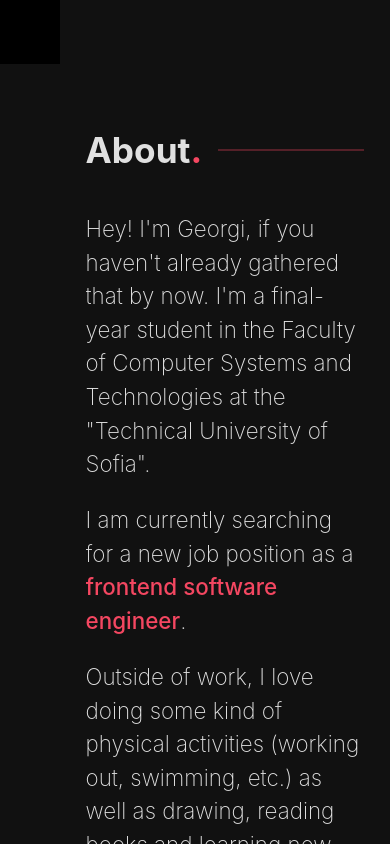
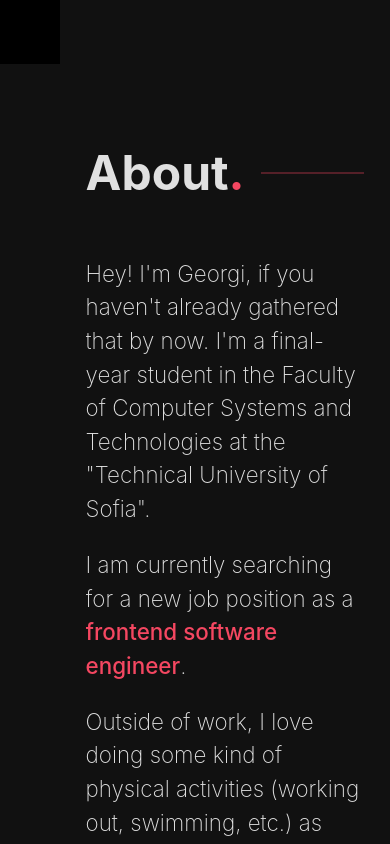
Before and after one commit to dimovv23/Portfolio-2, a React (Vite) app: page / in a window 390 px wide. Shown: the part 780-1624 px from the top of the page. Built offline with nearby package versions, Linux system fonts and the light colour scheme.

Commit message:
H3 font size change

```diff
--- a/src/App.css
+++ b/src/App.css
@@ -304,7 +304,7 @@
   }
 
   .about-heading-wrapper h3 {
-    font-size: var(--text-md);
+    font-size: var(--text-lg);
   }
 
   .about-content {
```
